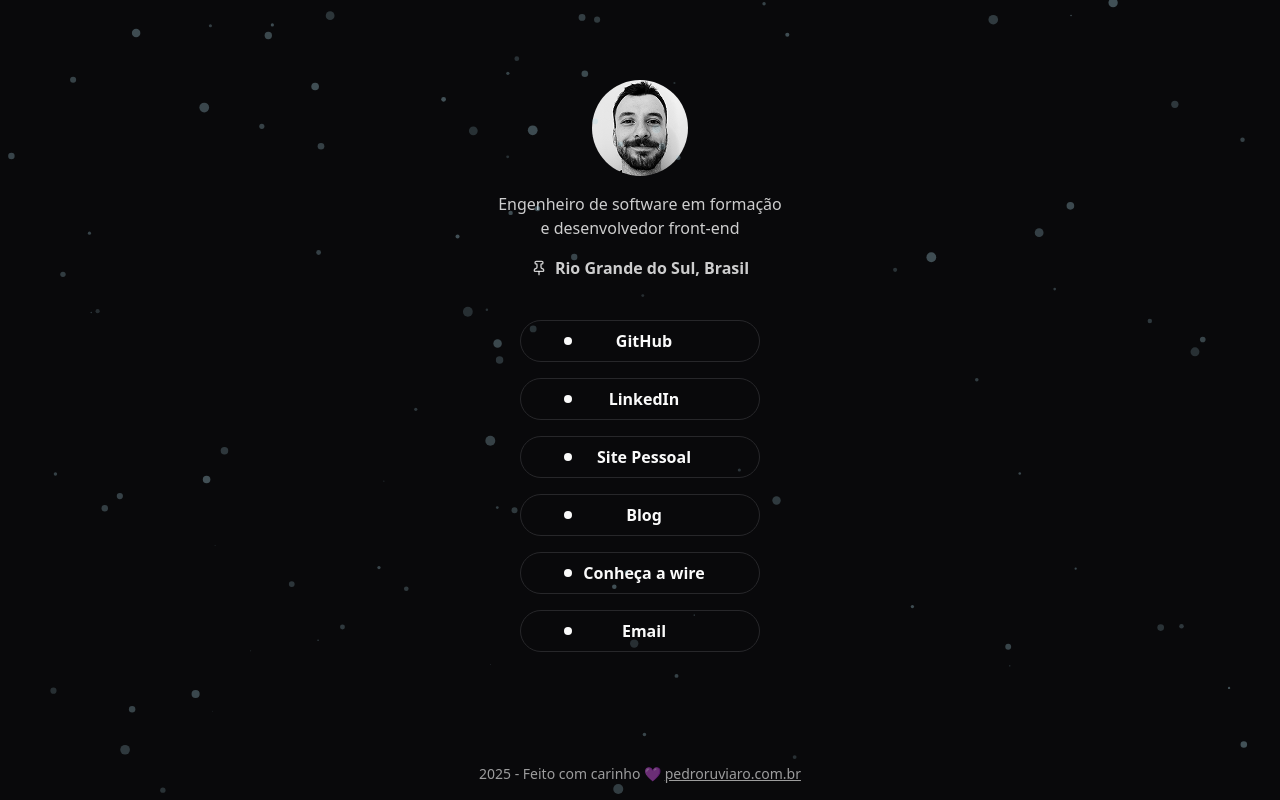
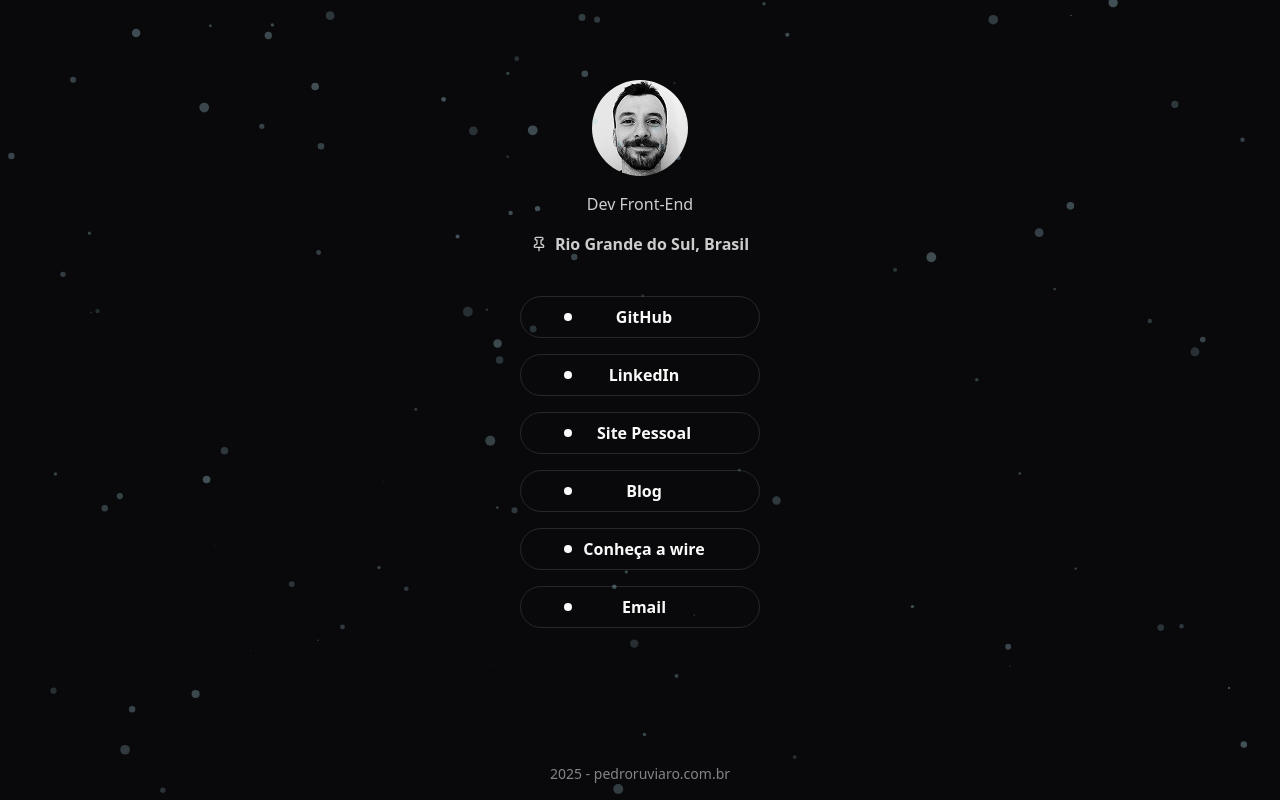
Before and after one commit to pedrodruviaro/links.pedroruviaro.com.br, a Nuxt app: page / in a window 1280 px wide. Built offline with nearby package versions, Linux system fonts and the light colour scheme.

Commit message:
chore: change infos and footer texts

```diff
--- a/components/Home/TextInfosSection.vue
+++ b/components/Home/TextInfosSection.vue
@@ -4,9 +4,7 @@ import { PinIcon } from "lucide-vue-next"
 
 <template>
   <section class="flex justify-center text-center flex-col gap-4">
-    <p class="text-white/80 max-w-[32ch] mx-auto">
-      Engenheiro de software em formação e desenvolvedor front-end
-    </p>
+    <p class="text-white/80 max-w-[32ch] mx-auto">Dev Front-End</p>
 
     <p class="flex items-center justify-center gap-2 text-white/80">
       <PinIcon class="size-4" />
--- a/components/Layout/Footer.vue
+++ b/components/Layout/Footer.vue
@@ -4,12 +4,12 @@ const currentYear = computed(() => new Date().getFullYear())
 
 <template>
   <footer class="py-4">
-    <p class="text-sm text-center text-white/60">
-      {{ currentYear }} - Feito com carinho 💜
+    <p class="text-sm text-center text-white/50">
+      {{ currentYear }} -
       <NuxtLink
         to="https://pedroruviaro.com.br/"
         target="_blank"
-        class="underline"
+        class="hover:underline"
         >pedroruviaro.com.br</NuxtLink
       >
     </p>
```
